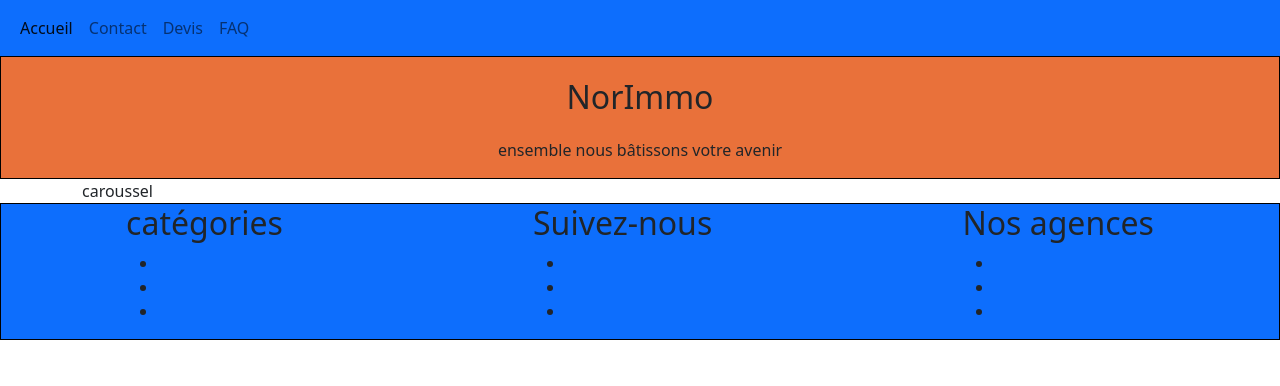
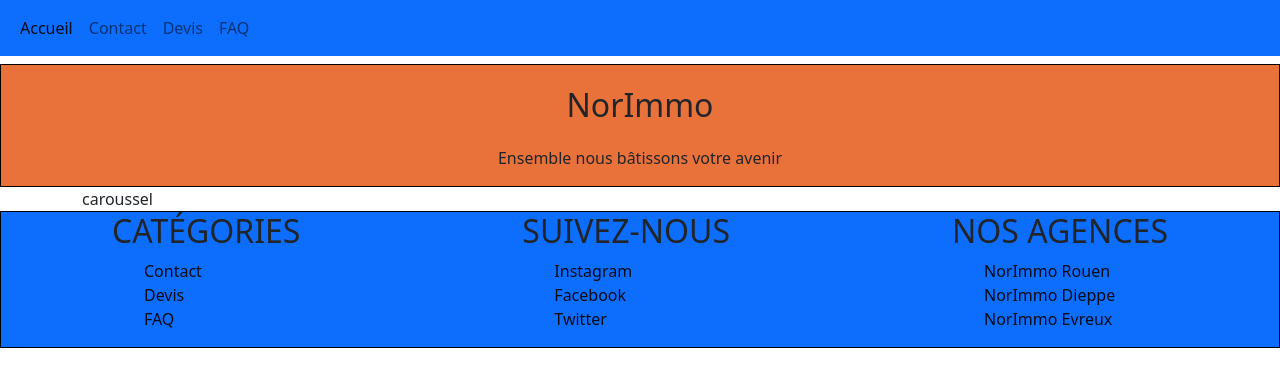
Before and after one commit to taoufik35/norImmo, a website built with Parcel: page index.html in a window 1280 px wide. Built offline with nearby package versions, Linux system fonts and the light colour scheme.

Commit message:
template

```diff
--- a/css/main.css
+++ b/css/main.css
@@ -90,12 +90,32 @@ textarea {
     border: 1px solid black;
     background-color: rgb(233, 113, 58);
     text-align: center;
+    margin-top: 0.5em;
   }
   footer{
     border: 1px solid black;
     display: flex;
     justify-content: space-around;
   }
+  /* general rules */
+
+  ul {
+    list-style-type: none;
+   }
+
+   a {
+    font-size: 1em;
+    color: #080B16 ;
+    text-decoration: none;
+   }
+
+   a:hover {
+     color:red;
+   }
+
+   h2 {
+     text-transform: uppercase;
+   }
 
 
 
--- a/index.html
+++ b/index.html
@@ -39,10 +39,12 @@
       </div>
     </div>
   </nav>
+
+
   <header>
     <section>
       <h1>NorImmo</h1>
-      <p>ensemble nous bâtissons votre avenir</p>
+      <p>Ensemble nous bâtissons votre avenir</p>
     </section>
   </header>
 
@@ -57,30 +59,27 @@ caroussel
     <section class="">
       <h2>catégories</h2>
       <ul>
-      <li></li>
-      <li></li>
-      <li></li>
+        <li><a href="#">Contact</a></li>
+        <li><a href="#">Devis</a></li>
+        <li><a href="#">FAQ</a></li>
       </ul>
     </section>
-
     <section>
       <h2>Suivez-nous</h2>
       <ul>
-      <li></li>
-      <li></li>
-      <li></li>
+        <li><a href="#">Instagram</a></li>
+        <li><a href="#">Facebook</a></li>
+        <li><a href="#">Twitter</a></li>
       </ul>
     </section>
-
     <section>
       <h2>Nos agences</h2>
       <ul>
-      <li></li>
-      <li></li>
-      <li></li>
+        <li><a href="#">NorImmo Rouen</a></li>
+        <li><a href="#">NorImmo Dieppe</a></li>
+        <li><a href="#">NorImmo Evreux</a></li>
       </ul>
     </section>
-
   </footer>
 
 
```
Lines whose indentation alone changed are shown as unchanged.
